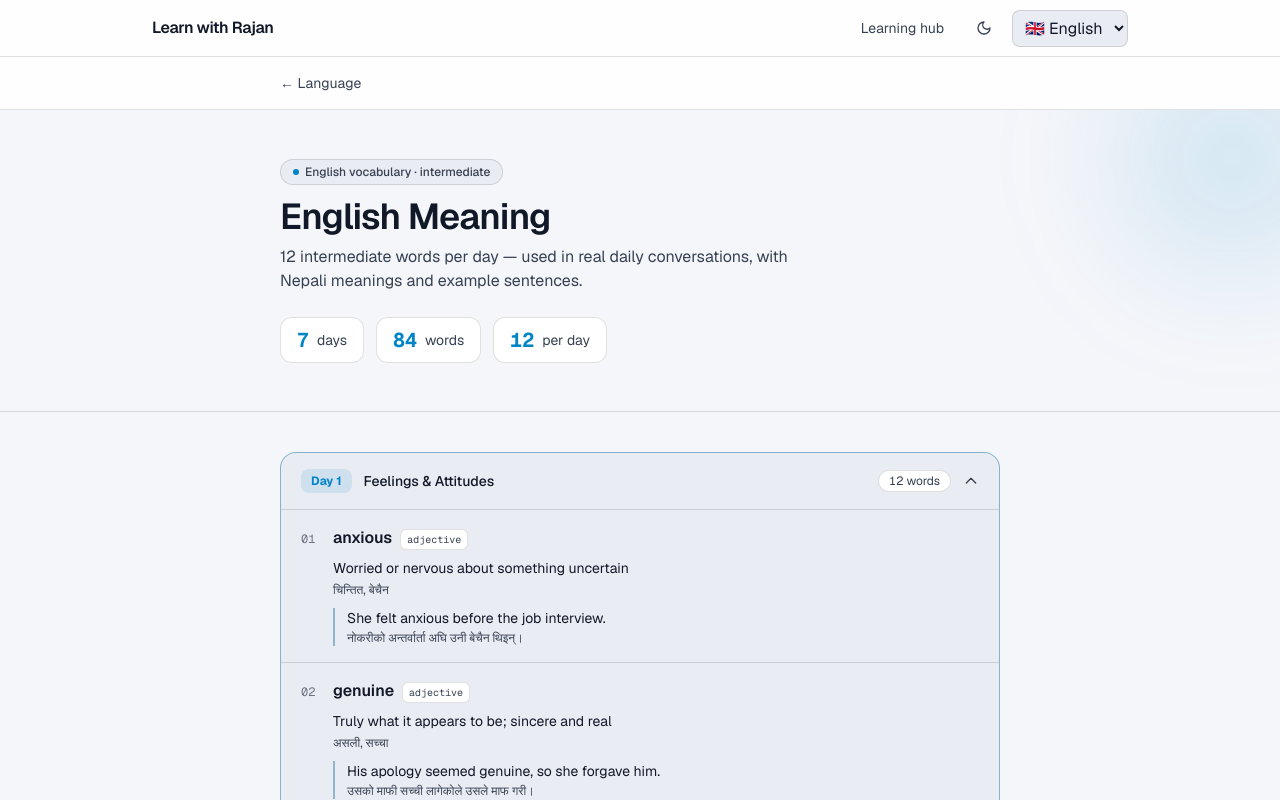
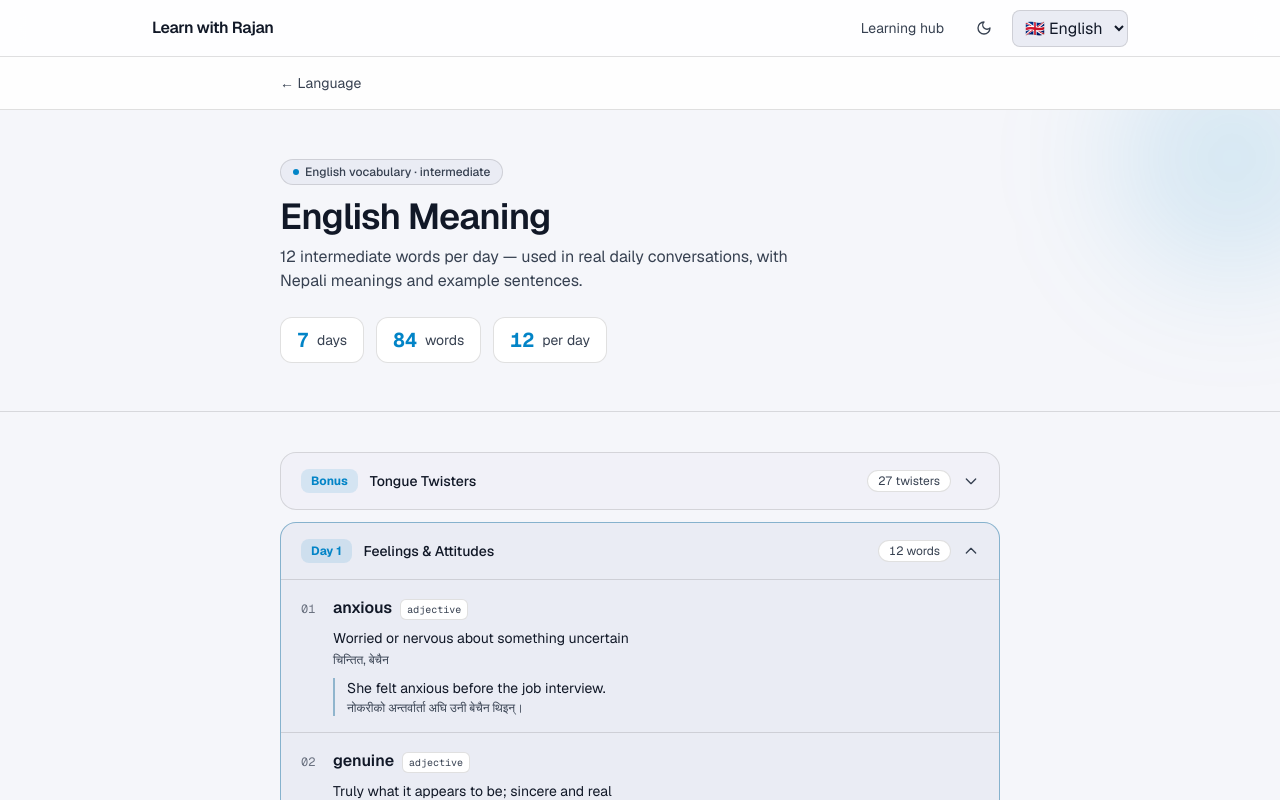
Before and after one commit to rznmgr630/learnwithrajan, a Next.js app: page /learn/english-meaning in a window 1280 px wide. Shown: the top 800 px of the page. Built offline with nearby package versions, Linux system fonts and the light colour scheme.

Commit message:
Add tongue twisters bonus card to English Meaning page

```diff
--- a/components/learn/EnglishMeaningPage.tsx
+++ b/components/learn/EnglishMeaningPage.tsx
@@ -2,12 +2,13 @@
 
 import { useState } from "react";
 import { LearnBackNav } from "@/components/learn/LearnBackNav";
-import { ENGLISH_MEANING_DAYS } from "@/lib/english-learning/english-meaning-data";
+import { ENGLISH_MEANING_DAYS, ENGLISH_TONGUE_TWISTERS } from "@/lib/english-learning/english-meaning-data";
 
 const TOTAL_WORDS = ENGLISH_MEANING_DAYS.reduce((sum, d) => sum + d.words.length, 0);
 
 export function EnglishMeaningPage() {
   const [openDays, setOpenDays] = useState<Set<number>>(new Set([1]));
+  const [showTongueTwisters, setShowTongueTwisters] = useState(false);
 
   function toggle(day: number) {
     setOpenDays((prev) => {
@@ -60,6 +61,55 @@ export function EnglishMeaningPage() {
 
       <div className="mx-auto max-w-3xl px-4 py-10 sm:px-6">
         <div className="flex flex-col gap-3">
+          <div
+            className={`overflow-hidden rounded-2xl border transition-colors ${
+              showTongueTwisters
+                ? "border-[color-mix(in_oklab,var(--accent)_35%,var(--border))] bg-[var(--elevated)]"
+                : "border-[var(--border)] bg-[color-mix(in_oklab,var(--elevated)_40%,transparent)]"
+            }`}
+          >
+            <button
+              onClick={() => setShowTongueTwisters((prev) => !prev)}
+              className="flex w-full items-center justify-between gap-4 px-5 py-4 text-left transition hover:bg-[color-mix(in_oklab,var(--elevated)_60%,transparent)]"
+            >
+              <div className="flex items-center gap-3">
+                <span className="rounded-lg bg-[color-mix(in_oklab,var(--accent)_12%,transparent)] px-2.5 py-1 text-xs font-bold text-[var(--accent)]">
+                  Bonus
+                </span>
+                <span className="text-sm font-medium text-[var(--text)]">Tongue Twisters</span>
+              </div>
+              <div className="flex items-center gap-3">
+                <span className="rounded-full border border-[var(--border)] bg-[var(--surface)] px-2.5 py-0.5 text-xs tabular-nums text-[var(--muted)]">
+                  {ENGLISH_TONGUE_TWISTERS.length} twisters
+                </span>
+                <svg
+                  className={`h-4 w-4 shrink-0 text-[var(--muted)] transition-transform duration-200 ${showTongueTwisters ? "rotate-180" : ""}`}
+                  fill="none"
+                  viewBox="0 0 24 24"
+                  stroke="currentColor"
+                  strokeWidth={2}
+                >
+                  <path strokeLinecap="round" strokeLinejoin="round" d="M19 9l-7 7-7-7" />
+                </svg>
+              </div>
+            </button>
+
+            {showTongueTwisters && (
+              <div className="divide-y divide-[var(--border)] border-t border-[var(--border)]">
+                {ENGLISH_TONGUE_TWISTERS.map((tw, idx) => (
+                  <div key={tw.id} className="px-5 py-4">
+                    <div className="flex items-baseline gap-2">
+                      <span className="w-6 shrink-0 font-mono text-xs text-[var(--faint)]">
+                        {String(idx + 1).padStart(2, "0")}
+                      </span>
+                      <span className="text-sm text-[var(--text)]">{tw.text}</span>
+                    </div>
+                  </div>
+                ))}
+              </div>
+            )}
+          </div>
+
           {ENGLISH_MEANING_DAYS.map((d) => {
             const isOpen = openDays.has(d.day);
             return (
--- a/lib/english-learning/english-meaning-data.ts
+++ b/lib/english-learning/english-meaning-data.ts
@@ -16,6 +16,41 @@ export type EnglishDay = {
   category: string;
   words: EnglishWord[];
 };
+
+export type EnglishTongueTwister = {
+  id: number;
+  text: string;
+};
+
+export const ENGLISH_TONGUE_TWISTERS: EnglishTongueTwister[] = [
+  { id: 1, text: "She sells seashells by the seashore. The shells she sells are seashells, I'm sure." },
+  { id: 2, text: "How much wood would a woodchuck chuck if a woodchuck could chuck wood?" },
+  { id: 3, text: "Peter Piper picked a peck of pickled peppers. A peck of pickled peppers Peter Piper picked. If Peter Piper picked a peck of pickled peppers, where's the peck of pickled peppers Peter Piper picked?" },
+  { id: 4, text: "Red lorry, yellow lorry." },
+  { id: 5, text: "I thought a thought. But the thought I thought wasn't the thought I thought I thought. If the thought I thought I thought had been the thought I thought, I wouldn't have thought so much." },
+  { id: 6, text: "Unique New York." },
+  { id: 7, text: "Toy boat, toy boat, toy boat." },
+  { id: 8, text: "Six slippery snails slid slowly seaward." },
+  { id: 9, text: "Fresh fried fish." },
+  { id: 10, text: "Truly rural." },
+  { id: 11, text: "Eleven benevolent elephants." },
+  { id: 12, text: "Big black bugs bleed blue black blood." },
+  { id: 13, text: "A proper copper coffee pot." },
+  { id: 14, text: "Which witch wished which wicked wish?" },
+  { id: 15, text: "Fred fed Ted bread, and Ted fed Fred bread." },
+  { id: 16, text: "Four fine fresh fish for you." },
+  { id: 17, text: "Black background, brown background." },
+  { id: 18, text: "He threw three free throws." },
+  { id: 19, text: "Rolling red wagons." },
+  { id: 20, text: "I scream, you scream, we all scream for ice cream." },
+  { id: 21, text: "Green glass globes glow greenly." },
+  { id: 22, text: "A happy hippo hopped and hiccupped." },
+  { id: 23, text: "Near an ear, a nearer ear, a nearly eerie ear." },
+  { id: 24, text: "How can a clam cram in a clean cream can?" },
+  { id: 25, text: "Six sick hicks nick six slick bricks with picks and sticks." },
+  { id: 26, text: "Thirty-three thirsty thieves." },
+  { id: 27, text: "Betty Botter bought some butter, but she said the butter's bitter." },
+];
 
 export const ENGLISH_MEANING_DAYS: EnglishDay[] = [
   {
```
